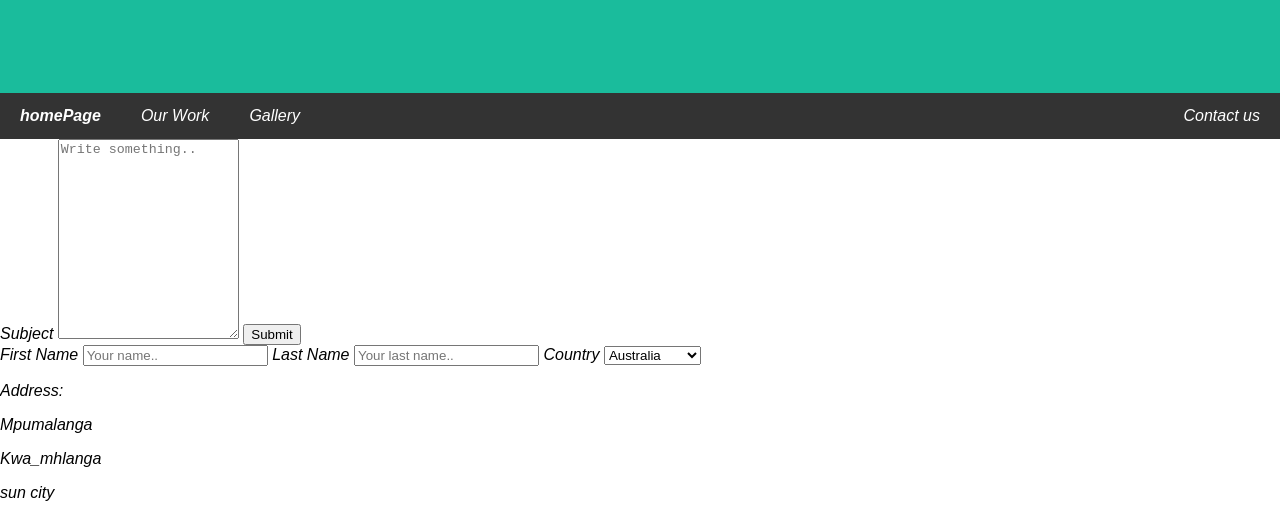
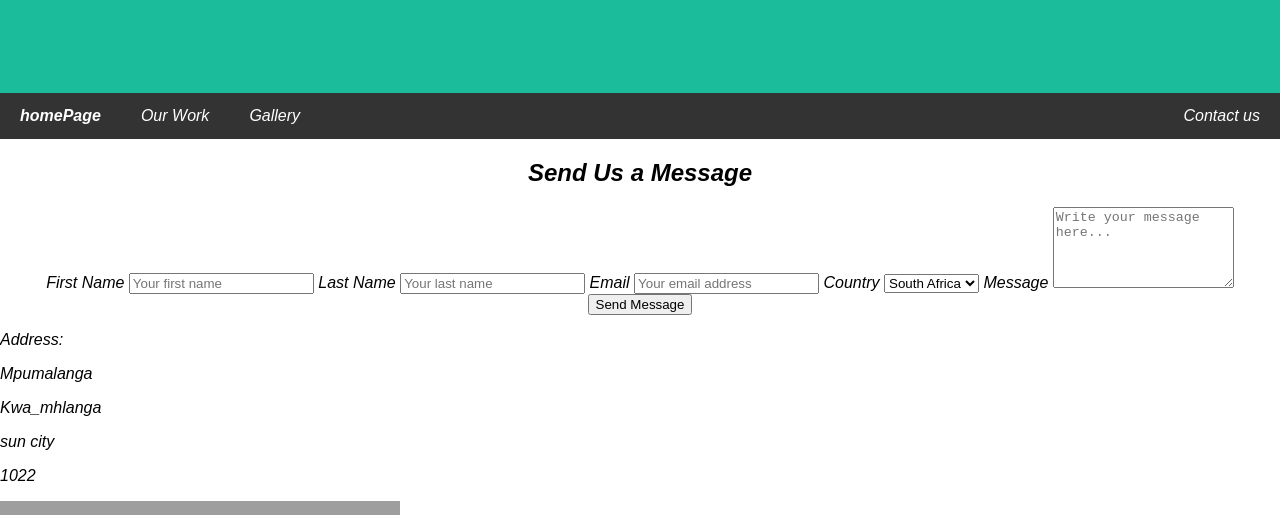
Before and after one commit to kabeloSenekal22/kabeloSenekal.github.io, a plain HTML site: page contactUs.html in a window 1280 px wide. Shown: the part 285-800 px from the top of the page. Drawn offline with Linux system fonts and the light colour scheme; grey boxes are pictures that could not be loaded.

Commit message:
Update contactUs.html

```diff
--- a/contactUs.html
+++ b/contactUs.html
@@ -135,39 +135,34 @@ body {
 <div class="container">
   <div style="text-align:center">
 
-  </div>
+	<div class="contact-form">
+        <h2>Send Us a Message</h2>
+        <form action="https://formspree.io/f/mldezraq""" method="POST">
+            <label for="fname">First Name</label>
+            <input type="text" id="fname" name="firstname" placeholder="Your first name" required>
 
+            <label for="lname">Last Name</label>
+            <input type="text" id="lname" name="lastname" placeholder="Your last name" required>
 
+            <label for="email">Email</label>
+            <input type="email" id="email" name="email" placeholder="Your email address" required>
 
-  <div class="row">
-  <div style = "text-align: middle">
-    <div class="column">
-	        <label for="subject">Subject</label>
-        <textarea id="subject" name="subject" placeholder="Write something.." style="height:200px" "width : 200px"></textarea>
-        <input type="submit" value="Submit">
-
-
-      <form action="/action_page.php">
-        <label for="fname">First Name</label>
-        <input type="text" id="fname" name="firstname" placeholder="Your name..">
-        <label for="lname">Last Name</label>
-        <input type="text" id="lname" name="lastname" placeholder="Your last name..">
             <label for="country">Country</label>
-        <select id="country" name="country">
-          <option value="australia">Australia</option>
-          <option value="canada">Canada</option>
-          <option value="usa">USA</option>
-		  <option value="south korea">South Korea</option>
-		  <option value="south africa">South Africa</option>
-		  <option value="nigeria">Nigeria</option>
-		  <option value="zimbagwe">Zimbabwe</option>
-		  <option value="london">London</option>
-		  <option value="japan">Japan</option>
-		  <option value="brazil">Brazil</option>
+            <select id="country" name="country" required>
+                <option value="South Africa">South Africa</option>
+                <option value="USA">USA</option>
+                <option value="Canada">Canada</option>
+                <option value="Australia">Australia</option>
+                <option value="Nigeria">Nigeria</option>
+                <option value="Zimbabwe">Zimbabwe</option>
             </select>
 
+            <label for="message">Message</label>
+            <textarea id="message" name="message" placeholder="Write your message here..." rows="5" required></textarea>
+
+            <button type="submit">Send Message</button>
         </form>
-		</div>
+
     </div>
   </div>
 		</div>
@@ -180,13 +175,13 @@ body {
 					<iframe src="https://www.google.com/maps/embed?pb=!1m18!1m12!1m3!1d3593.5425815716994!2d28.207528315634146!3d-25.75263615202226!2m3!1f0!2f0!3f0!3m2!1i1024!2i768!4f13.1!3m3!1m2!1s0x1e95618b30807db5%3A0x1e1c702de0984343!2sTambotie%20Flats.!5e0!3m2!1sen!2sza!4v1635508583661!5m2!1sen!2sza" width="400" height="300" style="border:0;" allowfullscreen="" loading="lazy"></iframe>
 				</p>
 			<p>Email: info@AustonKsenekal.co.za</p>
-			<p>Telephone: 012 345 3545</p>
-			<h2>securing the future today</h2>
+			<p>Telephone: 081 074 4682</p>
 		</ul>
        <div class="footer">
 
 	<h2>securing the future today</h2>
   <h2>Website by Auston kabelo senekal</h2>
+   <p>© 2024 Digital Pulse. All Rights Reserved.</p>
 </div>
     </body>
 </html>
```
Lines whose indentation alone changed are shown as unchanged.
